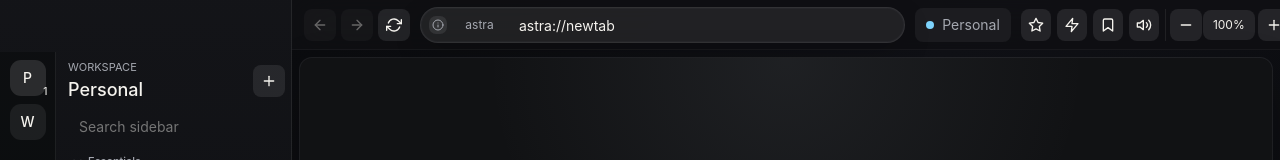
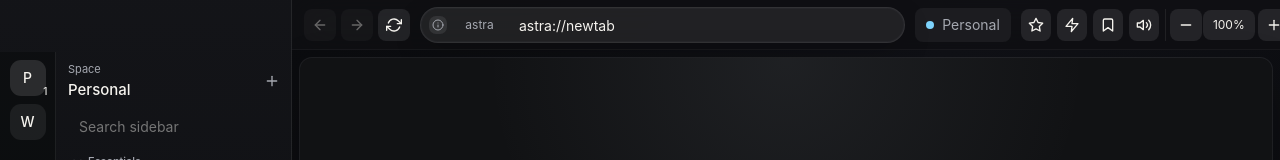
Before and after one commit to Tsutomu-miku/astra-browser, a React (Vite) app: page / in a window 1280 px wide. Shown: the top 160 px of the page. Built offline with nearby package versions, Linux system fonts and the light colour scheme.

Commit message:
style: quiet sidebar header chrome

```diff
--- a/src/renderer/styles/sidebar.css
+++ b/src/renderer/styles/sidebar.css
@@ -171,6 +171,7 @@
 }
 
 .sidebar-header {
+  min-width: 0;
   height: 58px;
   display: flex;
   justify-content: space-between;
@@ -178,22 +179,47 @@
   gap: 10px;
 }
 
-.eyebrow {
+.sidebar-heading {
+  min-width: 0;
+}
+
+.sidebar-eyebrow {
   margin: 0 0 2px;
   color: var(--muted);
   font-size: 11px;
-  text-transform: uppercase;
+  text-transform: none;
   letter-spacing: 0;
 }
 
-h1 {
+.sidebar-title {
   margin: 0;
-  max-width: 170px;
+  max-width: 100%;
   overflow: hidden;
   text-overflow: ellipsis;
   white-space: nowrap;
-  font-size: 18px;
-  font-weight: 500;
+  font-size: 15px;
+  font-weight: 450;
+}
+
+.sidebar-header .icon-button {
+  width: 28px;
+  height: 28px;
+  border-color: transparent;
+  background: transparent;
+  color: var(--muted);
+  box-shadow: none;
+}
+
+.sidebar-header .icon-button:hover,
+.sidebar-header .icon-button:focus-visible {
+  border-color: transparent;
+  background: rgba(255, 255, 255, 0.07);
+  color: var(--text);
+  outline: none;
+}
+
+.sidebar-header .icon-button:active {
+  transform: none;
 }
 
 .sidebar-address {
--- a/src/renderer/surfaces/sidebar/components/chrome/SidebarHeader.tsx
+++ b/src/renderer/surfaces/sidebar/components/chrome/SidebarHeader.tsx
@@ -9,9 +9,9 @@ export function SidebarHeader({
 }) {
   return (
     <header className="sidebar-header">
-      <div>
-        <p className="eyebrow">Workspace</p>
-        <h1>{workspaceName}</h1>
+      <div className="sidebar-heading">
+        <p className="sidebar-eyebrow">Space</p>
+        <h1 className="sidebar-title">{workspaceName}</h1>
       </div>
       <button className="icon-button" type="button" aria-label="New tab" onClick={onNewTab}><FiPlus /></button>
     </header>
```
Also changed, not shown: 2 other files (tests, documents, lock files or other folders).
